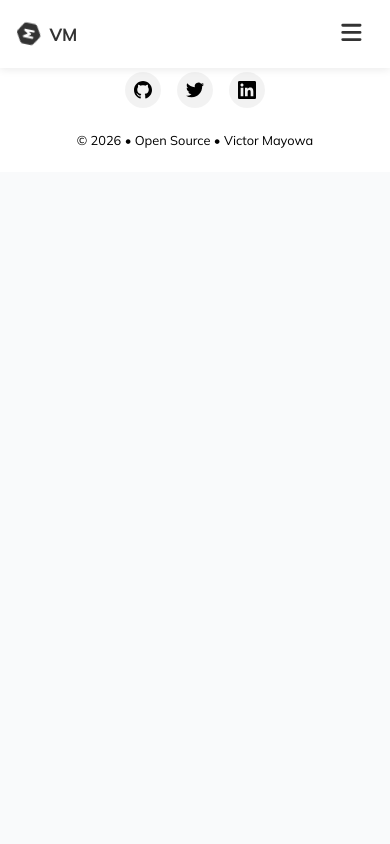
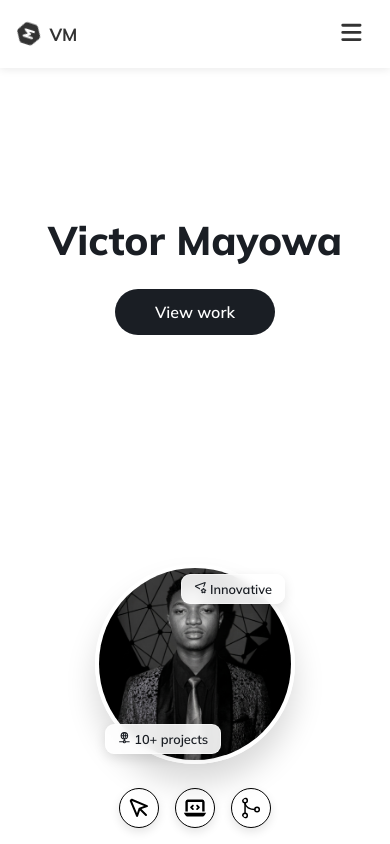
Before and after one commit to victormayowa185/VICTOR-MAYOWA, a React (Vite) app: page /blog in a window 390 px wide. Shown: the top 844 px of the page. Built offline with nearby package versions, Linux system fonts and the light colour scheme.

Commit message:
Created the blog framework for the hero section

```diff
--- a/src/App.tsx
+++ b/src/App.tsx
@@ -5,6 +5,7 @@ import Home from './pages/Home';
 import About from './pages/About';
 import Project from './pages/Project';
 import Contact from './pages/Contact';
+import Blog from './pages/Blog';
 
 function App() {
   return (
@@ -15,6 +16,8 @@ function App() {
         <Route path="/about" element={<About />} />
         <Route path="/projects" element={<Project />} />
         <Route path="/contact" element={<Contact />} />
+        <Route path="blog" element={<Blog />} />
+
       </Routes>
       <Footer />
     </BrowserRouter>
--- a/src/components/Navbar.tsx
+++ b/src/components/Navbar.tsx
@@ -28,6 +28,7 @@ const Navbar: React.FC = () => {
         <li><NavLink to="/about" onClick={closeMenu}>About</NavLink></li>
         <li><NavLink to="/projects" onClick={closeMenu}>Projects</NavLink></li>
         <li><NavLink to="/contact" onClick={closeMenu}>Contact</NavLink></li>
+        <li><NavLink to="/blog" onClick={closeMenu}>Blog</NavLink></li>
       </ul>
     </nav>
   );
--- /dev/null
+++ b/src/components/TypewriterText.tsx
@@ -0,0 +1,49 @@
+import React, { useState, useEffect } from 'react';
+
+interface TypewriterTextProps {
+  words: string[];
+  typingSpeed?: number;
+  deletingSpeed?: number;
+  pauseDuration?: number;
+}
+
+const TypewriterText: React.FC<TypewriterTextProps> = ({
+  words,
+  typingSpeed = 100,
+  deletingSpeed = 50,
+  pauseDuration = 2000,
+}) => {
+  const [text, setText] = useState('');
+  const [wordIndex, setWordIndex] = useState(0);
+  const [isDeleting, setIsDeleting] = useState(false);
+
+  useEffect(() => {
+    const currentWord = words[wordIndex];
+    let timeout: NodeJS.Timeout;
+
+    if (!isDeleting && text === currentWord) {
+      // Finished typing – pause before deleting
+      timeout = setTimeout(() => setIsDeleting(true), pauseDuration);
+    } else if (isDeleting && text === '') {
+      // Finished deleting – move to next word
+      setIsDeleting(false);
+      setWordIndex((prev) => (prev + 1) % words.length);
+    } else {
+      // Typing or deleting one character
+      const speed = isDeleting ? deletingSpeed : typingSpeed;
+      timeout = setTimeout(() => {
+        setText((prev) =>
+          isDeleting
+            ? prev.slice(0, -1)
+            : currentWord.slice(0, prev.length + 1)
+        );
+      }, speed);
+    }
+
+    return () => clearTimeout(timeout);
+  }, [text, isDeleting, wordIndex, words, typingSpeed, deletingSpeed, pauseDuration]);
+
+  return <span>{text}</span>;
+};
+
+export default TypewriterText;
--- /dev/null
+++ b/src/pages/Blog.tsx
@@ -0,0 +1,79 @@
+import React, { useRef, useState, useEffect } from 'react';
+import { FaLaptopCode } from "react-icons/fa6";
+import { FiMousePointer } from "react-icons/fi";
+import { IoGitMergeOutline } from "react-icons/io5";
+import TypewriterText from '../components/TypewriterText';
+import { TbNetwork } from "react-icons/tb";
+import { TbLocationStar } from "react-icons/tb";
+import '../styles/blog.css';
+
+const Hero: React.FC = () => {
+  const heroRef = useRef<HTMLDivElement>(null);
+  const [side, setSide] = useState<'left' | 'right' | null>(null);
+
+  useEffect(() => {
+    const hero = heroRef.current;
+    if (!hero) return;
+
+    const handleMouseMove = (e: MouseEvent) => {
+      const viewportWidth = window.innerWidth;
+      const mouseX = e.clientX;
+      setSide(mouseX < viewportWidth / 2 ? 'left' : 'right');
+    };
+
+    const handleMouseLeave = () => {
+      setSide(null);
+    };
+
+    hero.addEventListener('mousemove', handleMouseMove);
+    hero.addEventListener('mouseleave', handleMouseLeave);
+
+    return () => {
+      hero.removeEventListener('mousemove', handleMouseMove);
+      hero.removeEventListener('mouseleave', handleMouseLeave);
+    };
+  }, []);
+
+  // Word arrays for the typewriter effect
+  const topWords = ['Creative', 'Innovative', 'Passionate', 'Detail-Oriented'];
+  const bottomWords = ['5+ years', '10+ projects', '3 startups', '20+ repos'];
+
+  return (
+    <div ref={heroRef} className="hero">
+      <div className="hero-grid">
+        {/* Left column */}
+        <div className={`left-column ${side === 'right' ? 'blur' : ''}`}>
+          <h1 className="hero-name">Victor Mayowa</h1>
+          <button className="hero-button">View work</button>
+        </div>
+
+        {/* Right column */}
+        <div className={`right-column ${side === 'left' ? 'blur' : ''}`}>
+          <div className="right-content">
+            {/* Profile image with rectangles */}
+            <div className="image-wrapper">
+              <div className="image-circle">
+                <img src="/pic2.png" alt="Profile" className="profile-image" />
+              </div>
+              <div className="rect rect-top-right">
+                <TbLocationStar /> <TypewriterText words={topWords} />
+              </div>
+              <div className="rect rect-bottom-left">
+                <TbNetwork /> <TypewriterText words={bottomWords} />
+              </div>
+            </div>
+
+            {/* Three small circles (vertical stack) */}
+            <div className="icon-circles-vertical">
+              <FiMousePointer className="icon-circle" />
+              <FaLaptopCode className="icon-circle" />
+              <IoGitMergeOutline className="icon-circle" />
+            </div>
+          </div>
+        </div>
+      </div>
+    </div>
+  );
+};
+
+export default Hero;
--- /dev/null
+++ b/src/styles/blog.css
@@ -0,0 +1,284 @@
+/* Hero.css */
+* {
+  margin: 0;
+  padding: 0;
+  box-sizing: border-box;
+}
+
+body {
+  font-family: 'Mulish', sans-serif;
+}
+
+.hero {
+  height: 100vh;
+  width: 100%;
+  overflow: hidden;
+  background-color: #ffffff;
+  animation: fadeInUp 0.8s ease forwards;
+}
+
+.hero-grid {
+  display: grid;
+  grid-template-columns: 1fr 1fr;
+  height: 100%;
+  width: 100%;
+}
+
+/* Left column */
+.left-column {
+  display: flex;
+  flex-direction: column;
+  justify-content: center;
+  align-items: flex-start;
+  padding: 0 4rem;
+  background-color: white;
+  transition: filter 0.3s ease;
+}
+
+.left-column.blur {
+  filter: blur(4px);
+}
+
+.hero-name {
+  font-size: clamp(2.5rem, 6vw, 4rem);
+  font-weight: 800;
+  margin-bottom: 1.5rem;
+  color: #1a1e24;
+}
+
+.hero-button {
+  background: #1a1e24;
+  color: white;
+  border: none;
+  padding: 0.8rem 2.5rem;
+  border-radius: 40px;
+  font-weight: 600;
+  font-size: 1rem;
+  cursor: pointer;
+  transition: background-color 0.2s, transform 0.2s;
+}
+
+.hero-button:hover {
+  background-color: #2d81e1;
+  transform: translateY(-2px);
+}
+
+/* Right column */
+.right-column {
+  display: flex;
+  justify-content: center;
+  align-items: center;
+  background-color: white;
+  transition: filter 0.3s ease;
+}
+
+.right-column.blur {
+  filter: blur(4px);
+}
+
+.image-circle {
+  width: 500px;
+  height: 500px;
+  border-radius: 50%;
+  overflow: hidden;
+  box-shadow: 0 20px 30px rgba(0, 0, 0, 0.15);
+  border: 4px solid white;
+}
+
+/* Adjust initial image scale and add smooth transition */
+.profile-image {
+  width: 100%;
+  height: 100%;
+  object-fit: cover;
+  object-position: bottom; /* you can change to 'top', 'bottom', etc. */
+  transform: scale(1.001);   /* slightly zoomed out – adjust as needed */
+  transition: transform 0.3s ease;
+}
+
+/* Hover zoom effect on the whole circle */
+.image-circle:hover .profile-image {
+  transform: scale(1.01); /* zooms in more on hover – adjust value */
+}
+
+/* Optional: add a subtle cursor change */
+.image-circle {
+  cursor: pointer;
+}
+
+/* Responsive */
+@media (max-width: 768px) {
+  .hero-grid {
+    grid-template-columns: 1fr;
+    grid-template-rows: 1fr 1fr;
+  }
+
+  .left-column {
+    align-items: center;
+    text-align: center;
+    padding: 2rem;
+  }
+
+  .hero-name {
+    font-size: 2.5rem;
+  }
+
+  .image-circle {
+    width: 200px;
+    height: 200px;
+  }
+}
+
+
+
+
+
+/* Wrapper for the circle and rectangles */
+.image-wrapper {
+  position: relative;
+  display: inline-block; /* shrinks to fit the circle */
+}
+
+/* Base style for both rectangles */
+.rect {
+  position: absolute;
+  background: rgba(255, 255, 255, 0.9);
+  backdrop-filter: blur(4px);
+  padding: 8px 16px;
+  border-radius: 9px;
+  font-weight: 600;
+  font-size: 0.9rem;
+  color: #1a1e24;
+  box-shadow: 0 4px 12px rgba(0, 0, 0, 0.1);
+  white-space: nowrap;
+  z-index: 10;
+  border: 1px solid rgba(255, 255, 255, 0.5);
+}
+
+/* Top-right rectangle */
+.rect-top-right {
+  top: 90px;
+  right: -10px; /* sticks out a bit */
+}
+
+/* Bottom-left rectangle */
+.rect-bottom-left {
+  bottom: 20px;
+  left: 40px; /* sticks out a bit */
+}
+
+/* Adjust rectangles on smaller screens */
+@media (max-width: 768px) {
+  .rect {
+    font-size: 0.8rem;
+    padding: 6px 12px;
+  }
+  .rect-top-right {
+    top: 10px;
+    right: -10px;
+  }
+  .rect-bottom-left {
+    bottom: 10px;
+    left: -10px;
+  }
+}
+
+/* Optional: on very small screens, bring rectangles inside */
+@media (max-width: 480px) {
+  .rect-top-right {
+    right: 10px;
+  }
+  .rect-bottom-left {
+    left: 10px;
+  }
+}
+
+
+
+/* Right column – content arranged horizontally */
+.right-column {
+  display: flex;
+  justify-content: center;
+  align-items: center;
+  background-color: white;
+  transition: filter 0.3s ease;
+}
+
+.right-content {
+  display: flex;
+  flex-direction: row;
+  align-items: center;
+  gap: 2rem; /* space between image and icons */
+}
+
+/* Image wrapper remains as before */
+.image-wrapper {
+  position: relative;
+  display: inline-block;
+}
+
+/* Vertical stack of icon circles */
+.icon-circles-vertical {
+  display: flex;
+  flex-direction: column;
+  gap: 1.5rem;
+  justify-content: center;
+  align-items: center;
+}
+
+/* Individual icon circle (same style, maybe smaller) */
+.icon-circle {
+  width: 50px;
+  height: 50px;
+  border-radius: 50%;
+  background: white;
+  display: flex;
+  align-items: center;
+  justify-content: center;
+  font-size: 1.8rem;
+  box-shadow: 0 4px 10px rgba(0, 0, 0, 0.1);
+  transition: transform 0.2s;
+  border: 1px solid black;
+  padding: 7px;
+}
+
+.icon-circle:hover {
+  transform: scale(1.1);
+  border: 2px solid saddlebrown;
+
+}
+
+/* Responsive adjustments */
+@media (max-width: 1024px) {
+  .right-content {
+    gap: 1rem;
+  }
+  .icon-circle {
+    width: 50px;
+    height: 50px;
+    font-size: 1.5rem;
+  }
+}
+
+@media (max-width: 768px) {
+  .right-content {
+    flex-direction: column; /* stack on mobile */
+    gap: 1.5rem;
+  }
+  .icon-circles-vertical {
+    flex-direction: row; /* horizontal on mobile */
+    gap: 1rem;
+  }
+  .icon-circle {
+    width: 45px;
+    height: 45px;
+    font-size: 1.3rem;
+  }
+}
+
+@media (max-width: 480px) {
+  .icon-circle {
+    width: 40px;
+    height: 40px;
+    font-size: 1.2rem;
+  }
+}
```
Also changed, not shown: public/pic2.png (added).
